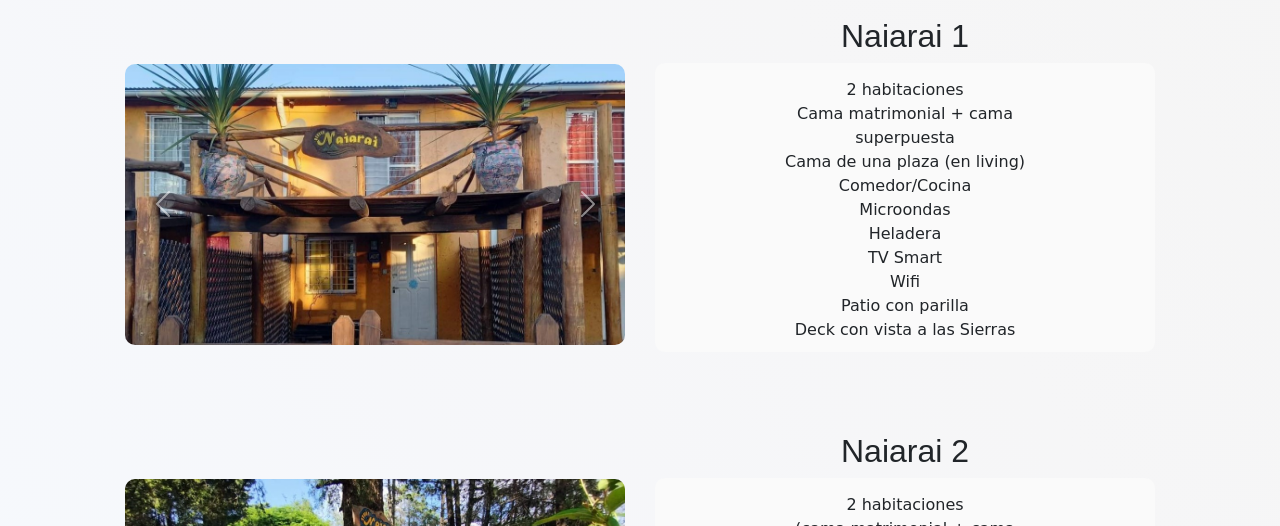
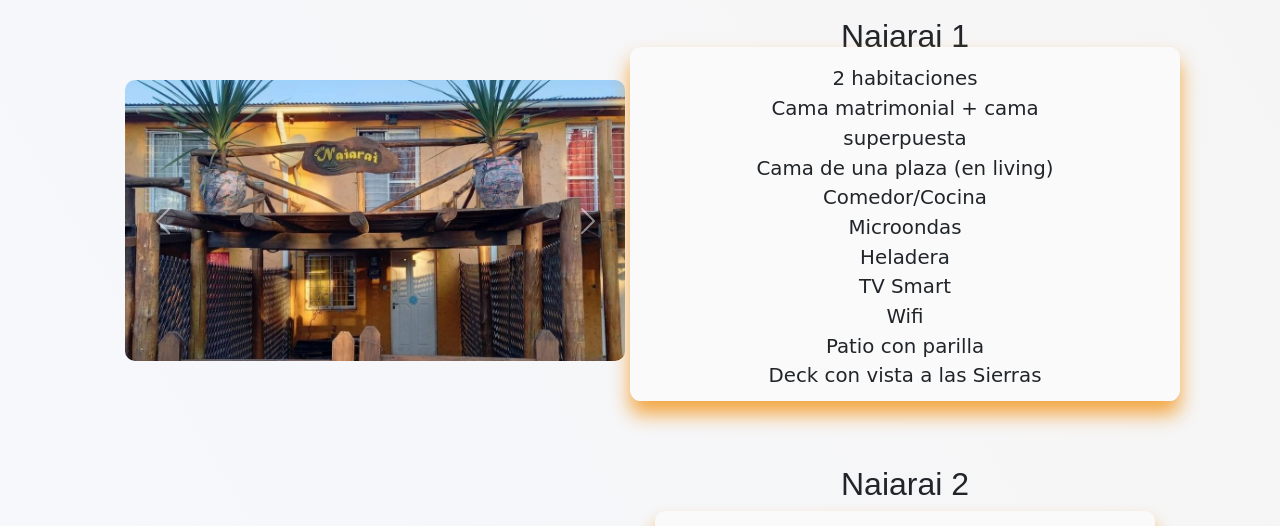
Before and after one commit to lucasprogrammer714/PF-naiarai_web, a plain HTML site: page html/naiarai.html in a window 1280 px wide. In both pictures the pointer is over the element 905 px from the left and 414 px from the top of the page. Shown: the part 207-733 px from the top of the page. Drawn offline with nearby package versions, Linux system fonts and the light colour scheme; a web font is replaced by a local one.

Commit message:
se agregan cambios en elementos p (hover y font size)

```diff
--- a/css/style.css
+++ b/css/style.css
@@ -14,6 +14,7 @@ body{
   font-family: "Yomogi", cursive;
   font-weight: 400;
   font-style: normal;
+  font-size: 1.5rem;
 
 }
 /*-----------------------------*/
@@ -150,8 +151,22 @@ h1{
     padding: 15px 100px 10px 100px;
     margin-bottom: 40px;
     border-radius: 10px;
+    font-size: 18px;
+    border-radius: 10px;
+    box-shadow: 0 12px 17px rgba(243, 164, 60, 0.966)
 
+}
 
+:hover.rental-info{
+        -ms-transform: scale(1.1);
+        -webkit-transform: scale(1.1);
+        transform: scale(1.1);
+}
+
+:hover.rental-photos{
+    -ms-transform: scale(1.1);
+    -webkit-transform: scale(1.1);
+    transform: scale(1.1);
 }
 
 
@@ -166,6 +181,7 @@ h1{
         align-items: center;
         gap:30px;
         margin: 20px 0;
+
     }
 
 
```
